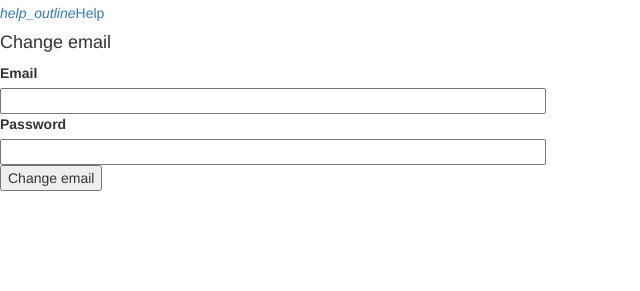
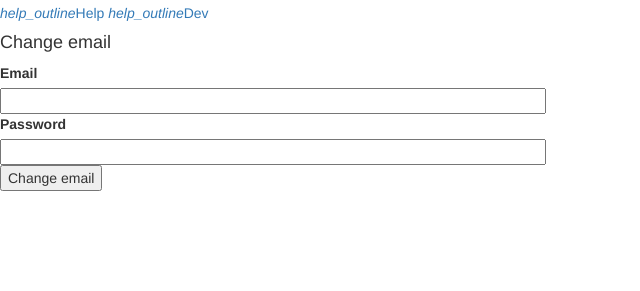
Before and after one commit to delitamakanda/socialite, a Flask app: page /auth/change-email in a window 1280 px wide. Shown: the part 509-800 px from the top of the page, without its empty margins (0-640 px from the left). Run offline with Flask 2, Linux system fonts and the light colour scheme; the visitor is signed in with stand-in values (Sample User, id 1); data comes from the database, SQL or seed files in the repository; parts of the project's set-up code (start-up, migrations or seed data) failed here and were passed over; some libraries are stand-ins or nearby versions.

Commit message:
flatpages developpers

```diff
--- a/app/templates/partials/dashboard.html
+++ b/app/templates/partials/dashboard.html
@@ -42,5 +42,6 @@
       <a class="mdl-navigation__link" href=""><i class="mdl-color-text--blue-grey-400 material-icons" role="presentation">people</i>Social</a>-->
       <div class="mdl-layout-spacer"></div>
       <a class="mdl-navigation__link" href="/help"><i class="mdl-color-text--blue-grey-400 material-icons" role="presentation">help_outline</i><span class="visuallyhidden">Help</span></a>
+      <a class="mdl-navigation__link" href="/developpers"><i class="mdl-color-text--blue-grey-400 material-icons" role="presentation">help_outline</i><span class="visuallyhidden">Dev</span></a>
     </nav>
 </div>
```
